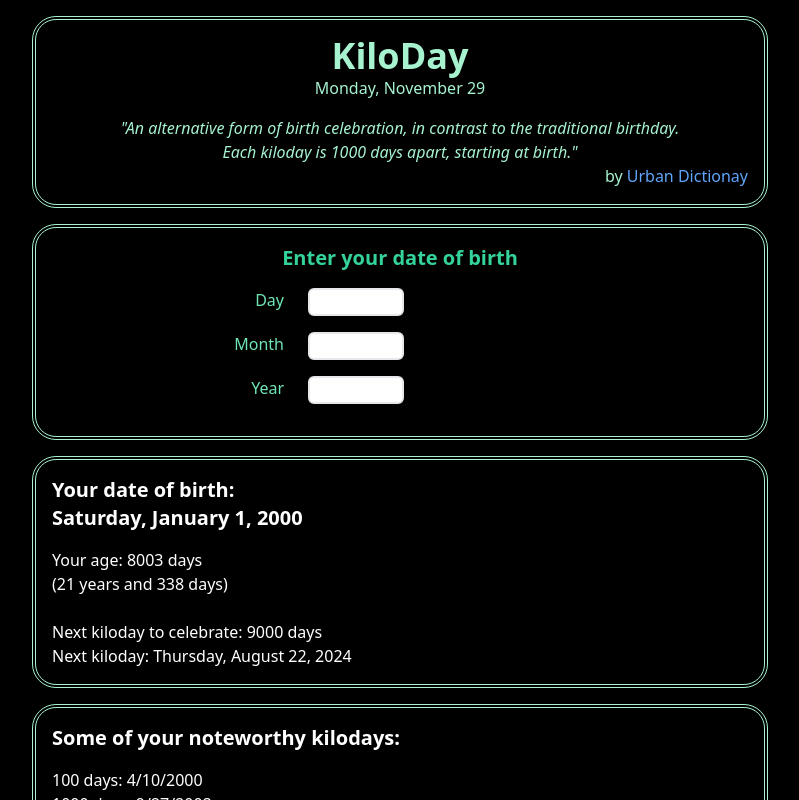
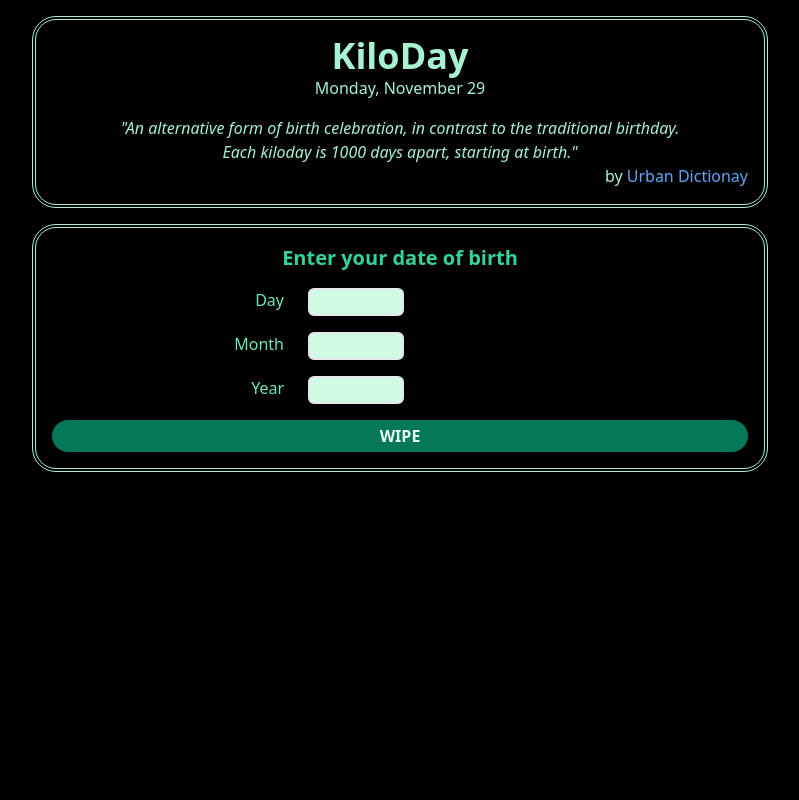
Before and after one commit to dsabalete/kiloday, a Vue app: page / in a window 1280 px wide. Shown: the top 800 px of the page, without its empty margins (240-1039 px from the left). Built offline with nearby package versions, Linux system fonts and the light colour scheme.

Commit message:
feat: allow reset birthdate

```diff
--- a/src/App.vue
+++ b/src/App.vue
@@ -23,7 +23,7 @@ export default {
   setup() {
     const store = useBirthdayStore()
 
-    store.$reset()
+    store.birthDate = null
 
     const isValid = computed(() => {
       return store.birthDate !== null
--- a/src/components/BirthdayForm.vue
+++ b/src/components/BirthdayForm.vue
@@ -39,6 +39,12 @@
         @change="updateDate"
       />
     </div>
+    <button
+      class="bg-green-700 rounded-full py-1 hover:bg-green-600 text-green-50 font-bold"
+      @click="wipe"
+    >
+      WIPE
+    </button>
   </section>
 </template>
 
@@ -51,9 +57,9 @@ export default {
   setup() {
     const store = useBirthdayStore()
 
-    const day = ref()
-    const month = ref()
-    const year = ref()
+    let day = ref()
+    let month = ref()
+    let year = ref()
 
     const updateDate = () => {
       if (day.value && month.value && year.value) {
@@ -61,11 +67,19 @@ export default {
       }
     }
 
+    const wipe = () => {
+      store.birthDate = null
+      day.value = null
+      month.value = null
+      year.value = null
+    }
+
     return {
       day,
       month,
       year,
-      updateDate
+      updateDate,
+      wipe
     }
   }
 }
@@ -85,6 +99,6 @@ label {
   @apply mb-0 w-1/3 text-green-300 text-right mr-6;
 }
 input[type='number'] {
-  @apply border-2 rounded-md w-24 text-black pl-4;
+  @apply border-2 rounded-md w-24 text-black pl-4 bg-green-100;
 }
 </style>
```
